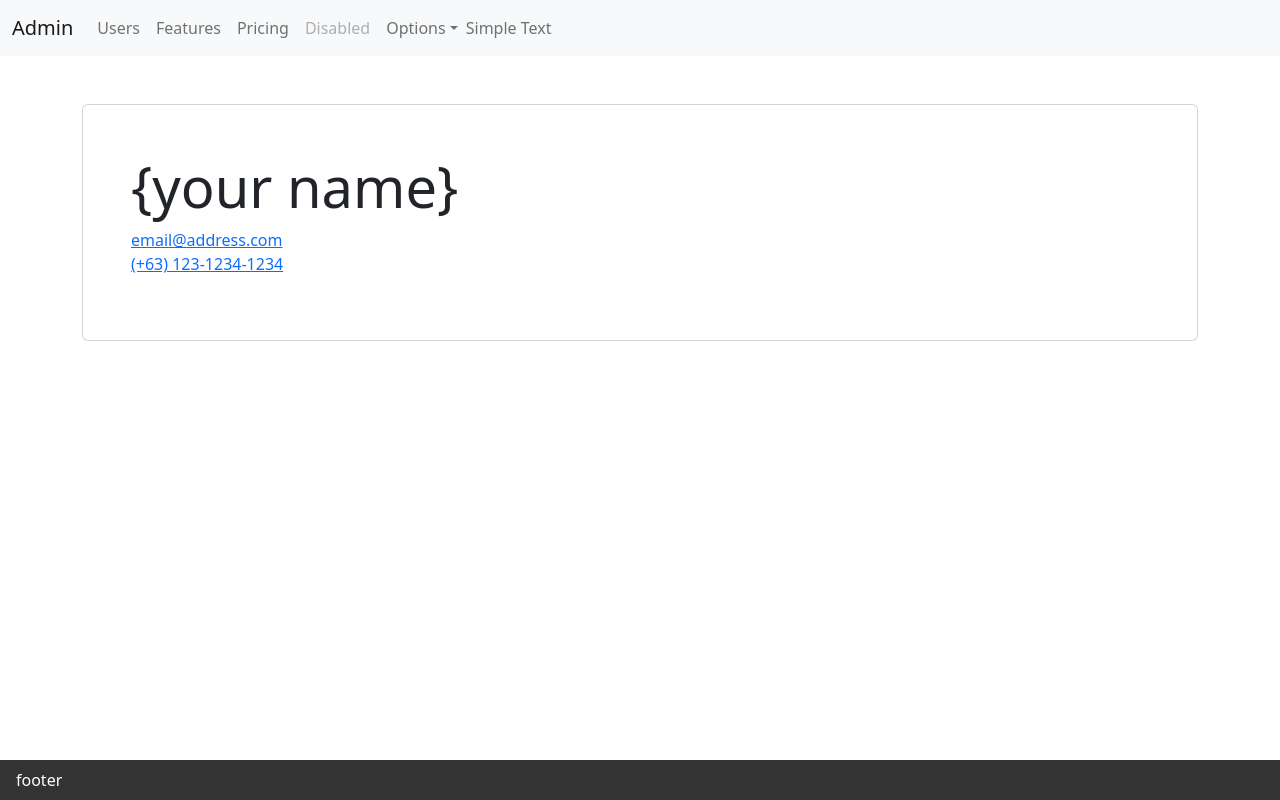
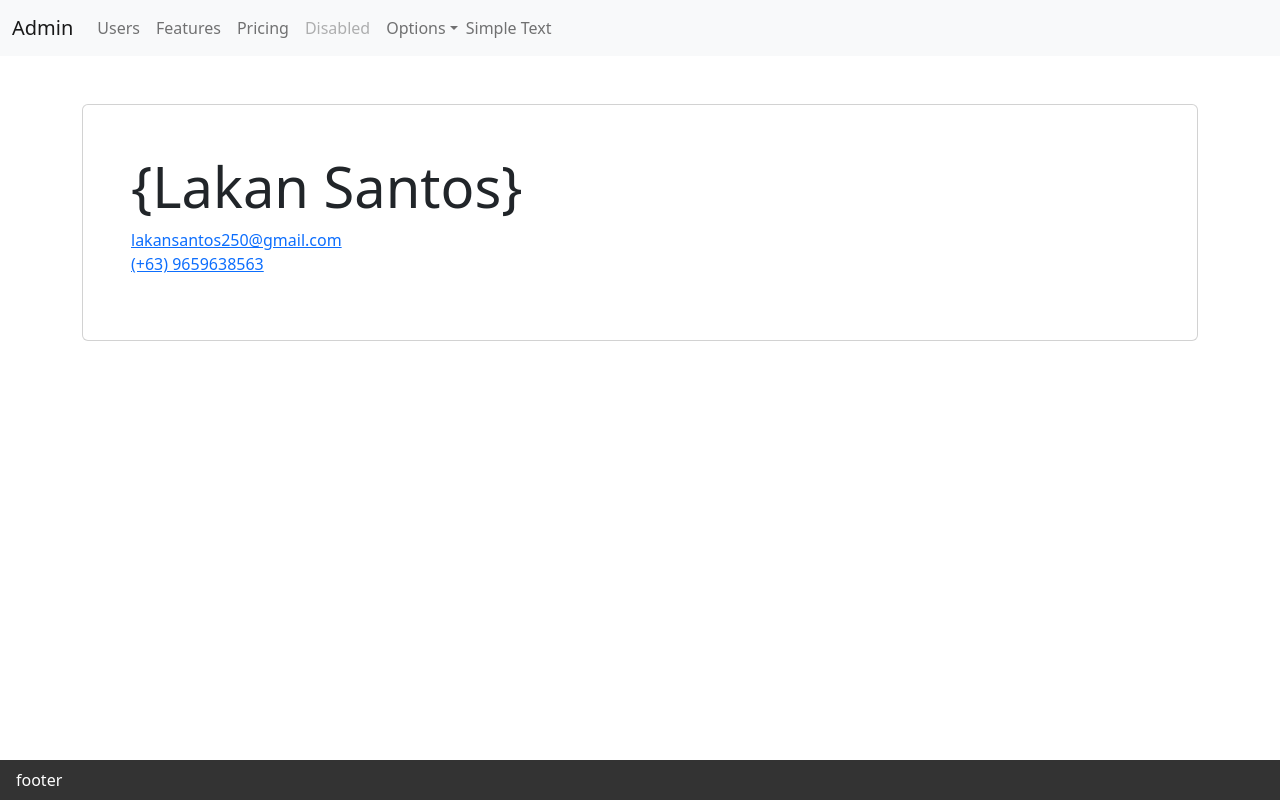
Before and after one commit to lakansantos/lakansantos-coding-interview-Ithinkweb, a React (Create React App) app: page / in a window 1280 px wide. Built offline with nearby package versions, Linux system fonts and the light colour scheme.

Commit message:
added forms

```diff
--- a/src/views/home/index.js
+++ b/src/views/home/index.js
@@ -5,11 +5,11 @@ function Index() {
 	return (
 		<Container>
 			<Card className='mt-5 p-5'>
-				<h1 className='display-4'>&#123;your name&#125;</h1>
+				<h1 className='display-4'>&#123;Lakan Santos&#125;</h1>
 				<address>
-					<a href='mailto:email@address.com'>email@address.com</a>
+					<a href='mailto:email@address.com'>lakansantos250@gmail.com</a>
 					<br />
-					<a href='tel:+635552368'>(+63) 123-1234-1234</a>
+					<a href='tel:+635552368'>(+63) 9659638563</a>
 				</address>
 			</Card>
 		</Container>
--- /dev/null
+++ b/src/views/users/FormTemplate.js
@@ -0,0 +1,25 @@
+import {Form} from 'reactstrap'
+
+function FormTemplate () {
+
+    return(
+
+        <Form className='d-flex flex-row justify-content-center align-items-center gap-4 border mt-4' style={{
+            width: '100%'
+        }}>
+            <div className='input-field d-flex gap-4'>
+                <input type={'text'} placeholder={'Profile'}></input>
+                <input type={'email'} placeholder={'Email'}></input>
+                <input type={'text'} placeholder={'First Name'}></input>
+                <input type={'text'} placeholder={'Last Name'}></input>
+            </div>
+
+            <div className='button-area'>
+                <input type={'submit'}></input>
+            </div>
+        </Form>
+    )
+}
+
+
+export default FormTemplate;
--- a/src/views/users/index.js
+++ b/src/views/users/index.js
@@ -1,12 +1,20 @@
-import React from 'react';
+import React, { useState } from 'react';
 import {Container, Table, Button} from 'reactstrap';
+import FormTemplate from './FormTemplate'
 
 function Index() {
+
+	const [toggleForm, setToggleForm] = useState(false)
+
 	return (
 		<Container>
 			<div className='mt-3 text-right'>
-				<Button color='primary'>+ Add User</Button>
+				<Button color='primary' onClick={() => setToggleForm(!toggleForm)}>+ Add User</Button>
 			</div>
+
+			{toggleForm &&
+				<FormTemplate />
+			}
 
 			<Table className='mt-3'>
 				<thead>
```
